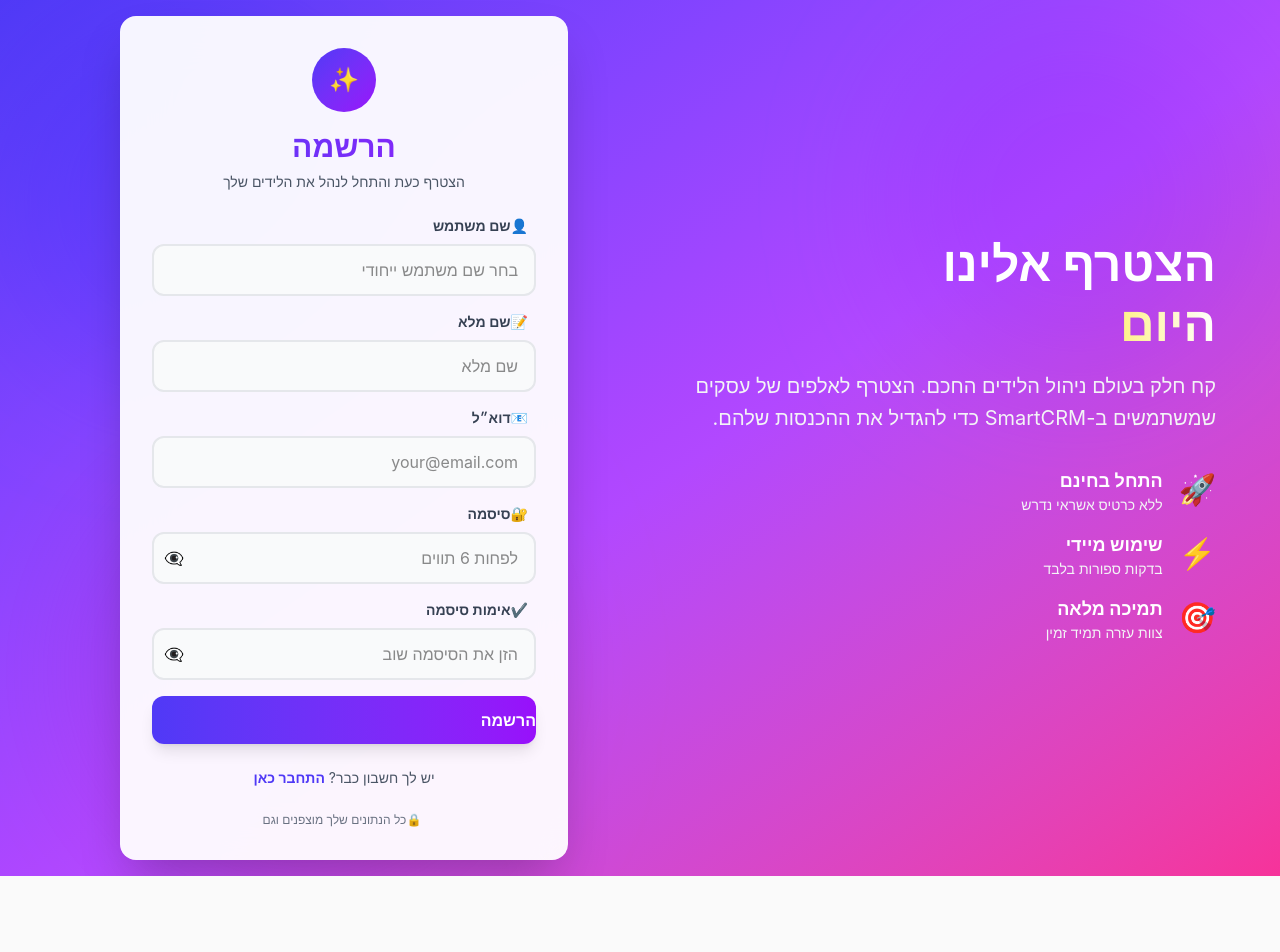
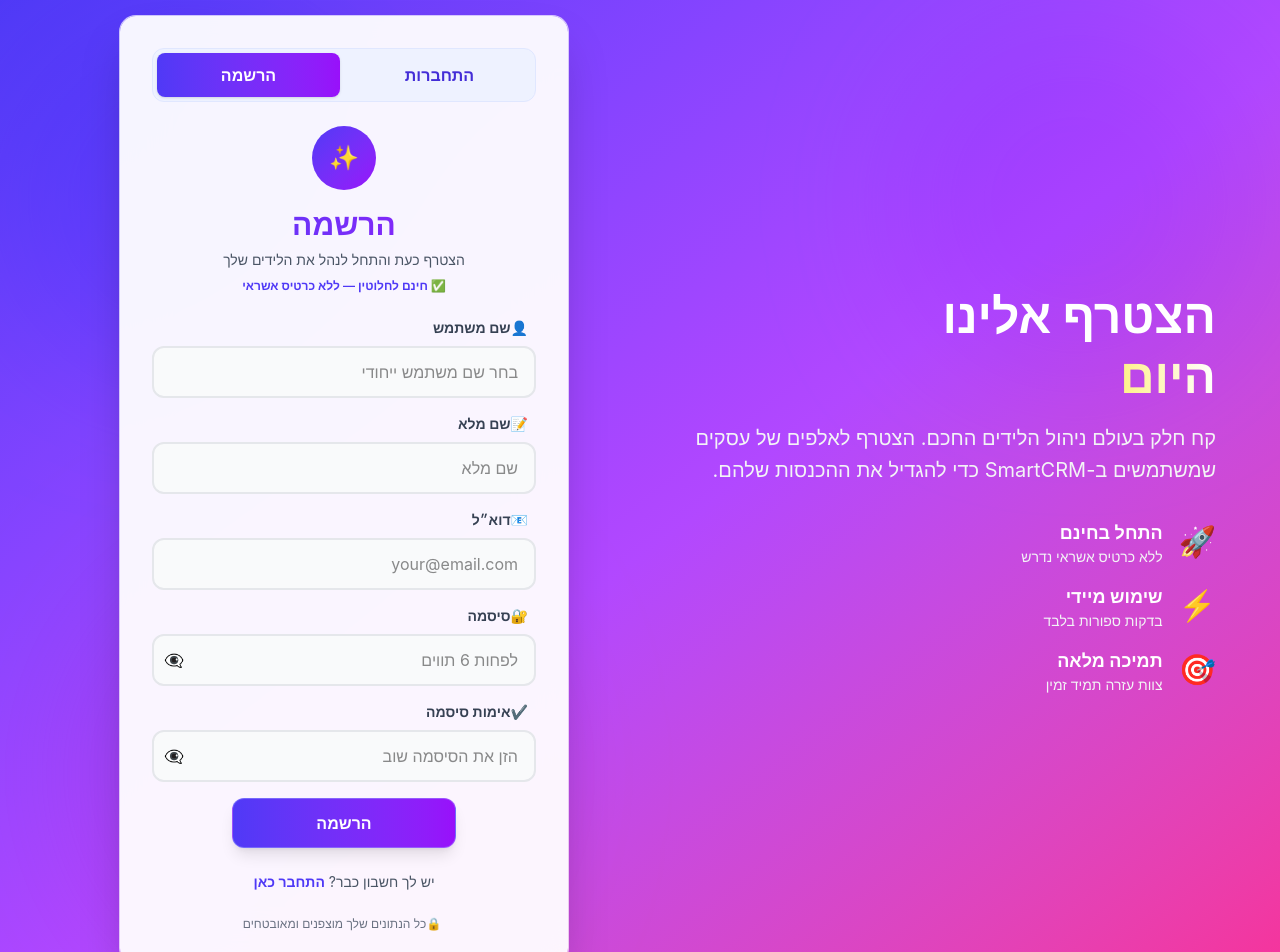
Before and after one commit to igorokun19-web/smartcrm, a React (Vite) app in the folder frontend/: page /register in a window 1280 px wide. Shown: the top 952 px of the page. Before the commit the page ends 876 px from the top, so only its background shows below. Built offline with nearby package versions, Linux system fonts and the light colour scheme; no server answers.

Commit message:
fix: remove meta text, add free signup CTA to landing page

```diff
--- a/frontend/src/pages/Landing.jsx
+++ b/frontend/src/pages/Landing.jsx
@@ -29,7 +29,7 @@ export default function Landing() {
       <header className="mx-auto flex max-w-6xl items-center justify-between px-6 py-6">
         <div>
           <p className="text-xs font-bold uppercase tracking-[0.3em] text-sky-700">SmartCRM</p>
-          <p className="mt-1 text-sm text-slate-600">עמוד שיווקי מהיר לפרסום בפייסבוק</p>
+          <p className="mt-1 text-sm text-slate-600">ניהול לידים חכם לעסקים קטנים</p>
         </div>
         <a href="/login" className="text-sm font-semibold text-slate-700 underline-offset-4 hover:underline">
           כניסה למערכת
@@ -41,7 +41,7 @@ export default function Landing() {
           <div>
             <div className="inline-flex items-center gap-2 rounded-full bg-white/80 px-4 py-2 text-sm text-sky-800 shadow-sm ring-1 ring-sky-100">
               <MousePointerClick size={16} />
-              מתאים לפרסום מהיר ולבדיקת עניין מהפייסבוק
+              חינם לחלוטין — ללא כרטיס אשראי
             </div>
             <h1 className="mt-6 max-w-3xl text-4xl font-black leading-tight text-slate-950 md:text-6xl">
               מפסיקים לאבד לידים בין וואטסאפ, אקסל והודעות.
@@ -51,13 +51,12 @@ export default function Landing() {
             </p>
 
             <div className="mt-8 flex flex-wrap gap-3">
-              <CtaLink href={whatsappHref}>
+              <CtaLink href="/register">
+                התחל חינם ←
+              </CtaLink>
+              <CtaLink href={whatsappHref} secondary>
                 <MessageCircle size={18} />
                 בקשת הדגמה
-              </CtaLink>
-              <CtaLink href="#features" secondary>
-                לראות מה מקבלים
-                <ArrowLeft size={18} />
               </CtaLink>
             </div>
 
--- a/frontend/src/pages/Register.jsx
+++ b/frontend/src/pages/Register.jsx
@@ -1,10 +1,8 @@
 import { useState } from "react";
 import { useNavigate, Link } from "react-router-dom";
 import { useAuth } from "../context/AuthContext";
-import { useTranslation } from "../hooks/useTranslation";
 
 export default function Register() {
-  const { t } = useTranslation();
   const { register, loading, error } = useAuth();
   const navigate = useNavigate();
 
@@ -19,7 +17,6 @@ export default function Register() {
   const [localError, setLocalError] = useState("");
   const [showPassword, setShowPassword] = useState(false);
   const [showConfirm, setShowConfirm] = useState(false);
-  const [focusedField, setFocusedField] = useState(null);
 
   const handleChange = (e) => {
     const { name, value } = e.target;
@@ -130,7 +127,25 @@ export default function Register() {
 
         {/* Right side - Register form */}
         <div className="flex items-center justify-center">
-          <div className="w-full max-w-md bg-white/95 backdrop-blur-xl rounded-2xl shadow-2xl p-8 space-y-6 transform transition-all duration-500 hover:shadow-2xl">
+          <div className="w-full max-w-md bg-white/95 backdrop-blur-xl rounded-2xl shadow-2xl ring-1 ring-white/70 p-8 space-y-6 transform transition-all duration-500 hover:shadow-2xl">
+            {/* Auth mode switch */}
+            <div className="grid grid-cols-2 gap-2 p-1 rounded-xl bg-indigo-50 border border-indigo-100">
+              <Link
+                to="/login"
+                className="!text-center py-2.5 px-3 rounded-lg text-indigo-700 font-semibold hover:bg-white transition-colors"
+                style={{ textAlign: "center" }}
+              >
+                התחברות
+              </Link>
+              <Link
+                to="/register"
+                className="!text-center py-2.5 px-3 rounded-lg bg-gradient-to-r from-indigo-600 to-purple-600 text-white font-semibold shadow-sm"
+                style={{ textAlign: "center" }}
+              >
+                הרשמה
+              </Link>
+            </div>
+
             {/* Header */}
             <div className="text-center space-y-2">
               <div className="w-16 h-16 mx-auto bg-gradient-to-br from-indigo-600 to-purple-600 rounded-full flex items-center justify-center text-2xl font-bold text-white mb-4">
@@ -140,76 +155,77 @@ export default function Register() {
                 הרשמה
               </h1>
               <p className="text-gray-600 text-sm">הצטרף כעת והתחל לנהל את הלידים שלך</p>
+              <p className="text-indigo-600 text-xs font-semibold">✅ חינם לחלוטין — ללא כרטיס אשראי</p>
             </div>
 
             {/* Form */}
-            <form onSubmit={handleSubmit} className="space-y-4">
+            <form onSubmit={handleSubmit} className="space-y-4" aria-busy={loading}>
               {/* Username */}
               <div className="space-y-2">
-                <label className="block text-sm font-semibold text-gray-700">
+                <label htmlFor="register-username" className="block text-sm font-semibold text-gray-700">
                   <span className="flex items-center space-x-2 space-x-reverse">
                     <span>👤</span>
                     <span>שם משתמש</span>
                   </span>
                 </label>
                 <input
+                  id="register-username"
                   type="text"
                   name="username"
                   value={formData.username}
                   onChange={handleChange}
-                  onFocus={() => setFocusedField('username')}
-                  onBlur={() => setFocusedField(null)}
                   placeholder="בחר שם משתמש ייחודי"
                   className="w-full px-4 py-3 border-2 border-gray-200 rounded-xl focus:border-indigo-500 focus:ring-2 focus:ring-indigo-200 outline-none transition-all duration-300 bg-gray-50 hover:bg-white"
+                  autoComplete="username"
                   disabled={loading}
                 />
               </div>
 
               {/* Name */}
               <div className="space-y-2">
-                <label className="block text-sm font-semibold text-gray-700">
+                <label htmlFor="register-name" className="block text-sm font-semibold text-gray-700">
                   <span className="flex items-center space-x-2 space-x-reverse">
                     <span>📝</span>
                     <span>שם מלא</span>
                   </span>
                 </label>
                 <input
+                  id="register-name"
                   type="text"
                   name="name"
                   value={formData.name}
                   onChange={handleChange}
-                  onFocus={() => setFocusedField('name')}
-                  onBlur={() => setFocusedField(null)}
                   placeholder="שם מלא"
                   className="w-full px-4 py-3 border-2 border-gray-200 rounded-xl focus:border-indigo-500 focus:ring-2 focus:ring-indigo-200 outline-none transition-all duration-300 bg-gray-50 hover:bg-white"
+                  autoComplete="name"
                   disabled={loading}
                 />
               </div>
 
               {/* Email */}
               <div className="space-y-2">
-                <label className="block text-sm font-semibold text-gray-700">
+                <label htmlFor="register-email" className="block text-sm font-semibold text-gray-700">
                   <span className="flex items-center space-x-2 space-x-reverse">
                     <span>📧</span>
                     <span>דוא״ל</span>
                   </span>
                 </label>
                 <input
+                  id="register-email"
                   type="email"
                   name="email"
                   value={formData.email}
                   onChange={handleChange}
-                  onFocus={() => setFocusedField('email')}
-                  onBlur={() => setFocusedField(null)}
                   placeholder="your@email.com"
                   className="w-full px-4 py-3 border-2 border-gray-200 rounded-xl focus:border-indigo-500 focus:ring-2 focus:ring-indigo-200 outline-none transition-all duration-300 bg-gray-50 hover:bg-white"
+                  autoComplete="email"
                   disabled={loading}
                 />
               </div>
 
               {/* Password */}
               <div className="space-y-2">
-                <label className="block text-sm font-semibold text-gray-700">
+                <label htmlFor="register-password" className="block text-sm font-semibold text-gray-700">
                   <span className="flex items-center space-x-2 space-x-reverse">
                     <span>🔐</span>
                     <span>סיסמה</span>
@@ -217,20 +233,22 @@ export default function Register() {
                 </label>
                 <div className="relative">
                   <input
+                    id="register-password"
                     type={showPassword ? "text" : "password"}
                     name="password"
                     value={formData.password}
                     onChange={handleChange}
-                    onFocus={() => setFocusedField('password')}
-                    onBlur={() => setFocusedField(null)}
                     placeholder="לפחות 6 תווים"
                     className="w-full px-4 py-3 border-2 border-gray-200 rounded-xl focus:border-indigo-500 focus:ring-2 focus:ring-indigo-200 outline-none transition-all duration-300 bg-gray-50 hover:bg-white"
+                    autoComplete="new-password"
                     disabled={loading}
                   />
                   <button
                     type="button"
                     onClick={() => setShowPassword(!showPassword)}
                     className="absolute left-3 top-1/2 -translate-y-1/2 text-gray-500 hover:text-indigo-600 transition-colors"
+                    aria-label={showPassword ? "הסתר סיסמה" : "הצג סיסמה"}
+                    title={showPassword ? "הסתר סיסמה" : "הצג סיסמה"}
                     disabled={loading}
                   >
                     {showPassword ? "👁️" : "👁️‍🗨️"}
@@ -240,7 +258,7 @@ export default function Register() {
 
               {/* Confirm Password */}
               <div className="space-y-2">
-                <label className="block text-sm font-semibold text-gray-700">
+                <label htmlFor="register-confirm-password" className="block text-sm font-semibold text-gray-700">
                   <span className="flex items-center space-x-2 space-x-reverse">
                     <span>✔️</span>
                     <span>אימות סיסמה</span>
@@ -248,20 +266,22 @@ export default function Register() {
                 </label>
                 <div className="relative">
                   <input
+                    id="register-confirm-password"
                     type={showConfirm ? "text" : "password"}
                     name="confirmPassword"
                     value={formData.confirmPassword}
                     onChange={handleChange}
-                    onFocus={() => setFocusedField('confirm')}
-                    onBlur={() => setFocusedField(null)}
                     placeholder="הזן את הסיסמה שוב"
                     className="w-full px-4 py-3 border-2 border-gray-200 rounded-xl focus:border-indigo-500 focus:ring-2 focus:ring-indigo-200 outline-none transition-all duration-300 bg-gray-50 hover:bg-white"
+                    autoComplete="new-password"
                     disabled={loading}
                   />
                   <button
                     type="button"
                     onClick={() => setShowConfirm(!showConfirm)}
                     className="absolute left-3 top-1/2 -translate-y-1/2 text-gray-500 hover:text-indigo-600 transition-colors"
+                    aria-label={showConfirm ? "הסתר אימות סיסמה" : "הצג אימות סיסמה"}
+                    title={showConfirm ? "הסתר אימות סיסמה" : "הצג אימות סיסמה"}
                     disabled={loading}
                   >
                     {showConfirm ? "👁️" : "👁️‍🗨️"}
@@ -271,27 +291,30 @@ export default function Register() {
 
               {/* Error Message */}
               {localError && (
-                <div className="bg-red-50 border-l-4 border-red-500 text-red-700 p-4 rounded-lg text-sm animate-pulse">
+                <div role="alert" aria-live="assertive" className="bg-red-50 border-l-4 border-red-500 text-red-700 p-4 rounded-lg text-sm animate-pulse">
                   <p className="font-semibold">⚠️ שגיאה</p>
                   <p>{localError}</p>
                 </div>
               )}
 
               {/* Register Button */}
+              <div className="flex justify-center">
                 <button
                   type="submit"
                   disabled={loading}
-                className="w-full bg-gradient-to-r from-indigo-600 to-purple-600 text-white font-bold py-3 rounded-xl hover:from-indigo-700 hover:to-purple-700 transition-all duration-300 transform hover:scale-105 active:scale-95 disabled:opacity-50 disabled:cursor-not-allowed disabled:scale-100 shadow-lg hover:shadow-xl"
+                  className="register-submit-btn w-full md:w-auto md:min-w-56 px-6 md:px-10 !text-center flex items-center justify-center bg-gradient-to-r from-indigo-600 to-purple-600 text-white font-bold py-3 rounded-xl border border-indigo-300/40 hover:from-indigo-700 hover:to-purple-700 transition-all duration-300 transform hover:scale-105 active:scale-95 disabled:opacity-50 disabled:cursor-not-allowed disabled:scale-100 shadow-lg hover:shadow-xl"
+                  style={{ textAlign: "center", justifyContent: "center", marginInline: "auto" }}
                 >
                   {loading ? (
-                  <span className="flex items-center justify-center space-x-2 space-x-reverse">
+                    <span className="flex items-center justify-center space-x-2 space-x-reverse w-full text-center">
                       <span className="animate-spin">⏳</span>
                       <span>נרשם...</span>
                     </span>
                   ) : (
-                  "הרשמה"
+                    <span className="block w-full text-center">הרשמה</span>
                   )}
                 </button>
+              </div>
             </form>
 
             {/* Login Link */}
@@ -311,7 +334,7 @@ export default function Register() {
             <div className="text-center">
               <p className="text-xs text-gray-500 flex items-center justify-center space-x-1 space-x-reverse">
                 <span>🔒</span>
-                <span>כל הנתונים שלך מוצפנים וגם</span>
+                <span>כל הנתונים שלך מוצפנים ומאובטחים</span>
               </p>
             </div>
           </div>
```
Lines whose indentation alone changed are shown as unchanged.
